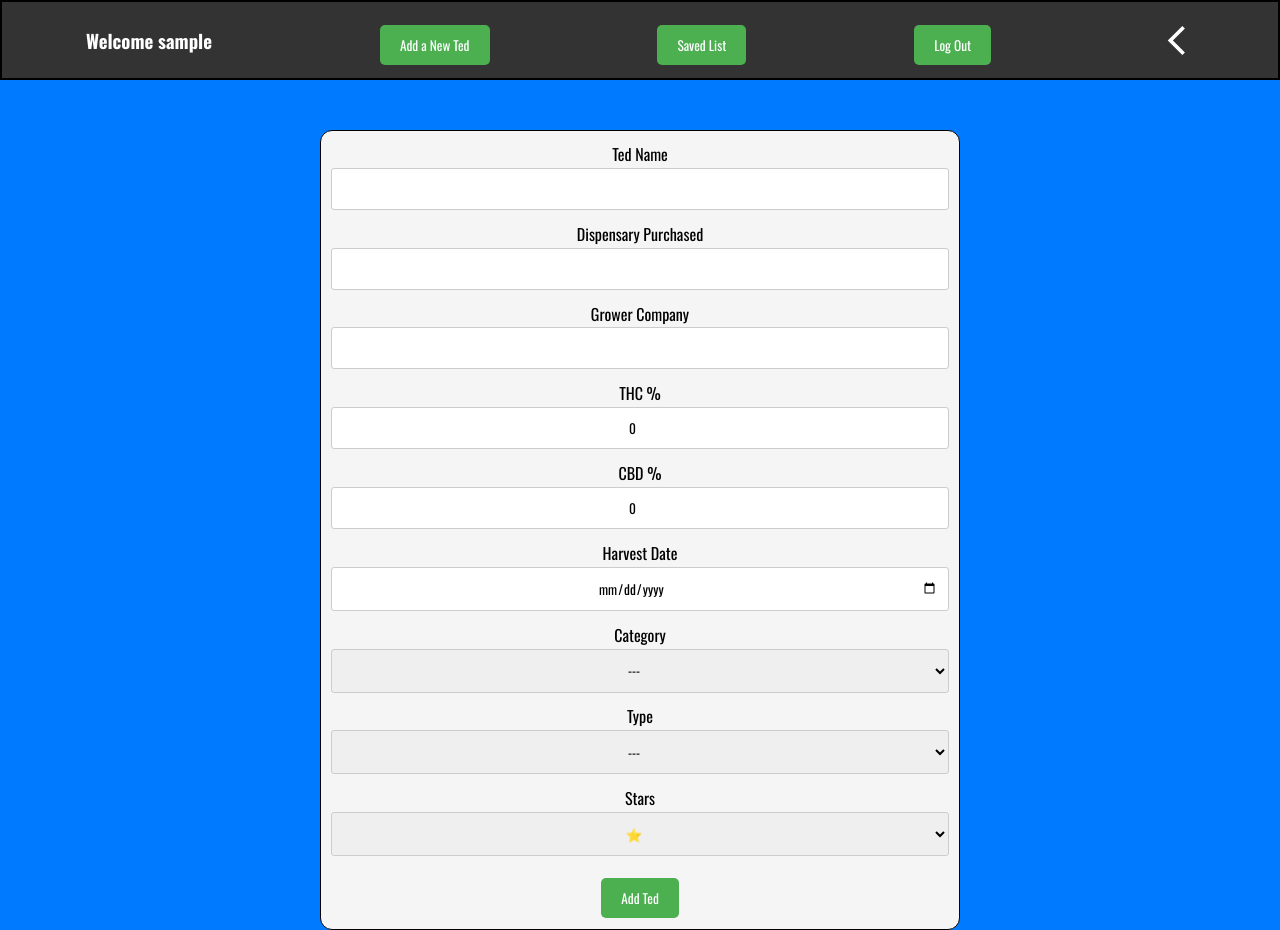
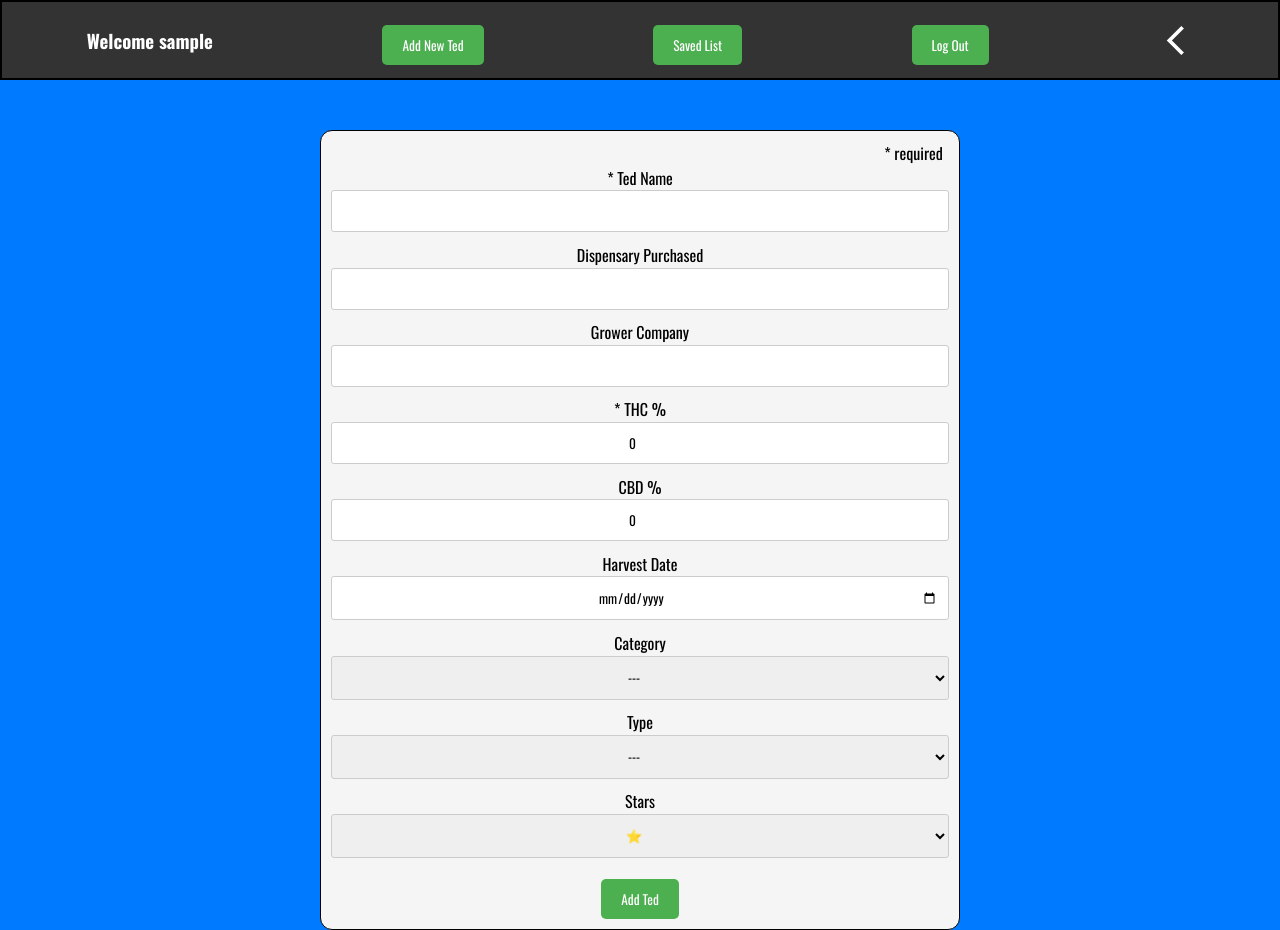
Before and after one commit to zakward/ted-tracker-v2, a React (Vite) app in the folder client/: page /form in a window 1280 px wide. Built offline with nearby package versions, Linux system fonts and the light colour scheme; no server answers; sample sign-in values are in the browser's storage.

Commit message:
required

```diff
--- a/client/src/components/Form.jsx
+++ b/client/src/components/Form.jsx
@@ -58,11 +58,12 @@ function Form() {
 
     return (
         <form id ="ted-form" onSubmit={handleSubmit}>
+            <p id = "required">* required</p>
 
-            <label>Ted Name</label><input className="form-input" name="name" value={inputs.name} onChange={handleChange} />
+            <label>* Ted Name</label><input required className="form-input" name="name" value={inputs.name} onChange={handleChange} />
             <label>Dispensary Purchased</label><input className="form-input" name="dispensaryPurchased" value={inputs.dispensaryPurchased} onChange={handleChange} />
             <label>Grower Company</label><input className="form-input" name="grower" value={inputs.grower} onChange={handleChange} />
-            <label>THC %</label><input className="form-input" name="thc" value={inputs.thc} onChange={handleChange} type="number" />
+            <label>* THC %</label><input required className="form-input" name="thc" value={inputs.thc} onChange={handleChange} type="number" />
             <label>CBD %</label><input className="form-input" name="cbd" value={inputs.cbd} onChange={handleChange} type="number" />
             <label>Harvest Date</label><input className="form-input" name="harvestDate" onChange={handleDateChange} type="date" />
             <label>Category</label>
--- a/client/src/components/Navbar.jsx
+++ b/client/src/components/Navbar.jsx
@@ -7,8 +7,8 @@ function Navbar() {
     const navigate = useNavigate()
     return (
         <nav>
-        <h3 className = "nav-item">Welcome {user.username}</h3>
-        <Link to ="/form" className = "nav-item"><button>Add a New Ted</button>   </Link>
+        <h3>Welcome {user.username}</h3>
+        <Link to ="/form" className = "nav-item"><button>Add New Ted</button>   </Link>
         <Link to ="/tedList" className = "nav-item"><button>Saved List</button></Link>
        {token && <button id = "logout-btn"onClick = {logout} className = "nav-item">Log Out</button>}
        {token && <ArrowBackIosNewIcon className="nav-item navigation" fontSize= "large" onClick = {()=> navigate(-1)}/>}
--- a/client/src/components/Review.jsx
+++ b/client/src/components/Review.jsx
@@ -1,9 +1,10 @@
 import React, {useState, useContext} from 'react';
 import {UserContext} from "../context/UserContext";
+import DeleteForeverIcon from '@mui/icons-material/DeleteForever';
 
 function Review({_id, text, author, setAllReviews}) {
 
-    const {userAxios} = useContext(UserContext)
+    const {userAxios, user} = useContext(UserContext)
 
     function handleDeleteReview(){
         userAxios.delete(`/api/main/reviews/${_id}`)
@@ -21,7 +22,7 @@ function Review({_id, text, author, setAllReviews}) {
 
             <p><strong>{author.username}</strong>:</p>
            <p>{text}</p>
-           <button onClick = {handleDeleteReview}>X</button>
+           {author._id === user._id && <DeleteForeverIcon fontSize = "small" onClick = {handleDeleteReview} id ="delete-review"/>}
           </div>
 
 
--- a/client/src/index.css
+++ b/client/src/index.css
@@ -17,14 +17,15 @@ body {
 
 }
 
-.nav-items{
-  width: 100%;
+.nav-item{
+ cursor: pointer;
 }
 
 #ted-title{
   text-shadow:
     -4px -4px 0 #4CAF50, /* Red inner shadow */
     0 0 10px rgba(0, 0, 0, 0.2); /* Subtle drop shadow */
+    padding-top: 50px;;
 }
 
 .auth-inputs {
@@ -33,6 +34,11 @@ body {
   border: 1px solid #ccc;
   border-radius: 3px;
   width: 100%;
+}
+
+#required{
+ align-self: flex-end;
+ margin-right: 1%;
 }
 
 .form-input {
@@ -256,3 +262,8 @@ nav {
   border-radius: 5px;
   padding: 10px;
 }
+
+
+#delete-review{
+  cursor: pointer;
+}
```
